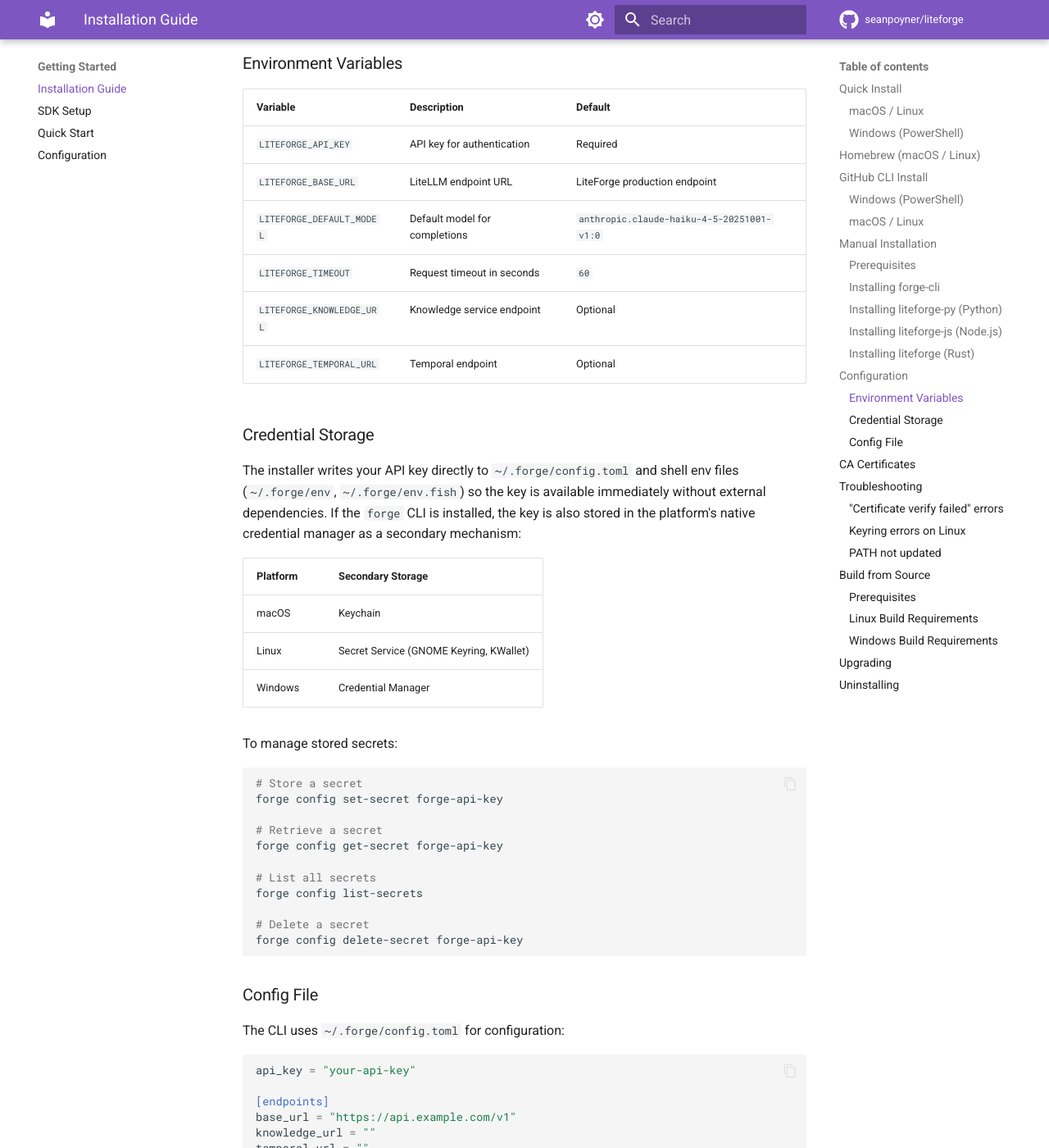
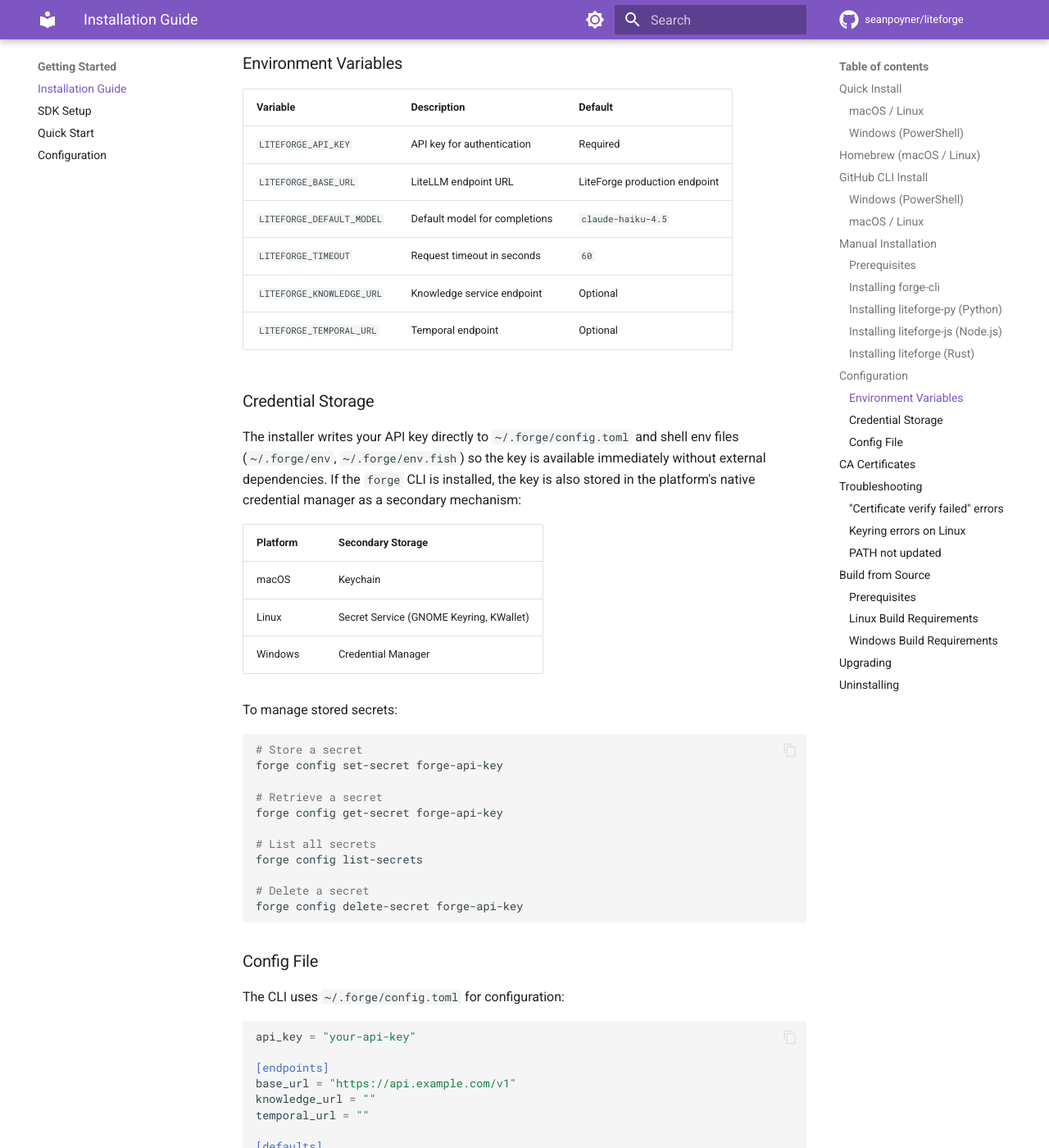
Before and after one commit to seanpoyner/liteforge, an MkDocs documentation site: the page built from docs/installation.md, in a window 1280 px wide and 1400 px high, scrolled down 3696 px. Shown: the whole window at 82% size. Built offline with MkDocs 1.6.1 and Material for MkDocs 9.7.7, drawn with Linux system fonts in a browser that asks for light colours; some of the changed text lies outside the part shown.

Commit message:
docs(installation): refresh default model id
Co-Authored-By: Claude Opus 4.7 (1M context) <noreply@anthropic.com>

```diff
--- a/docs/installation.md
+++ b/docs/installation.md
@@ -169,7 +169,7 @@ liteforge = { git = "https://gitea.poyner.ai/sean/liteforge.git" }
 |----------|-------------|---------|
 | `LITEFORGE_API_KEY` | API key for authentication | Required |
 | `LITEFORGE_BASE_URL` | LiteLLM endpoint URL | LiteForge production endpoint |
-| `LITEFORGE_DEFAULT_MODEL` | Default model for completions | `anthropic.claude-haiku-4-5-20251001-v1:0` |
+| `LITEFORGE_DEFAULT_MODEL` | Default model for completions | `claude-haiku-4.5` |
 | `LITEFORGE_TIMEOUT` | Request timeout in seconds | `60` |
 | `LITEFORGE_KNOWLEDGE_URL` | Knowledge service endpoint | Optional |
 | `LITEFORGE_TEMPORAL_URL` | Temporal endpoint | Optional |
@@ -213,7 +213,7 @@ knowledge_url = ""
 temporal_url = ""
 
 [defaults]
-model = "anthropic.claude-haiku-4-5-20251001-v1:0"
+model = "claude-haiku-4.5"
 timeout = 60
 
 [paths]
```
